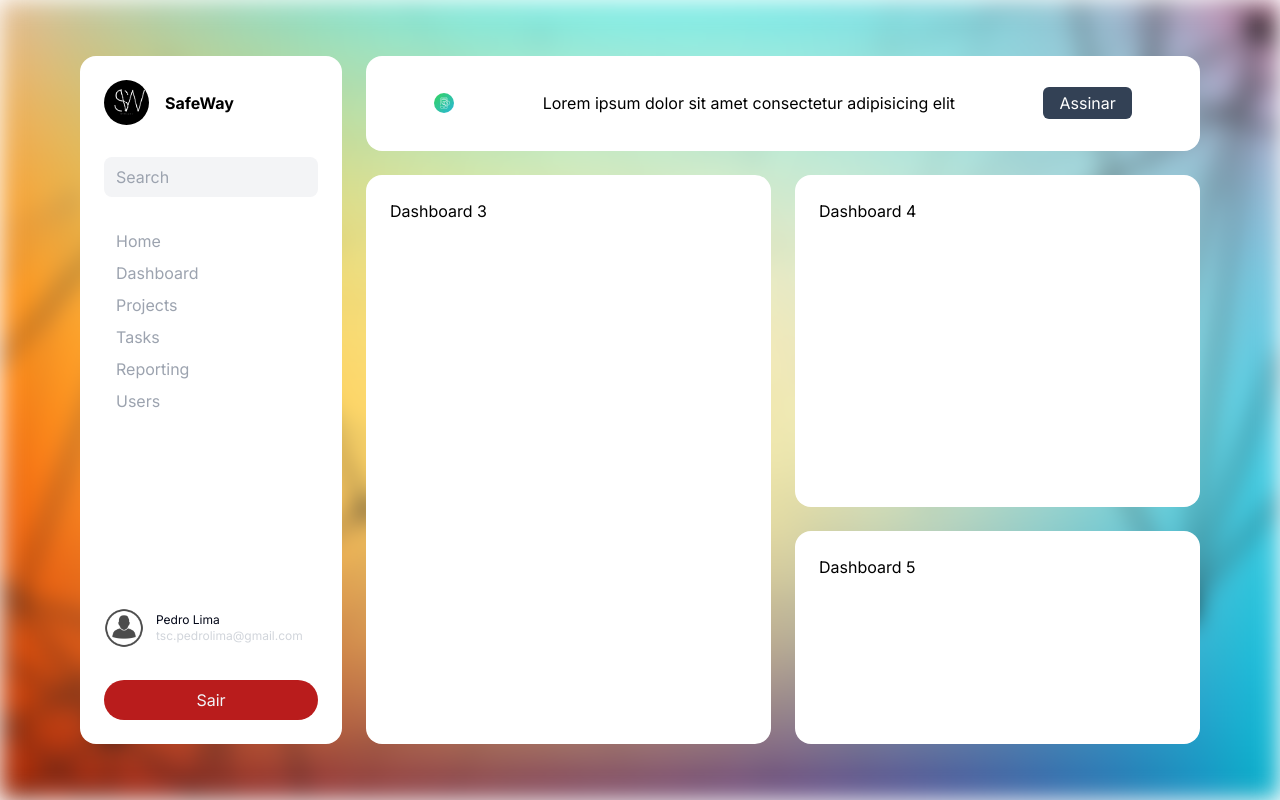
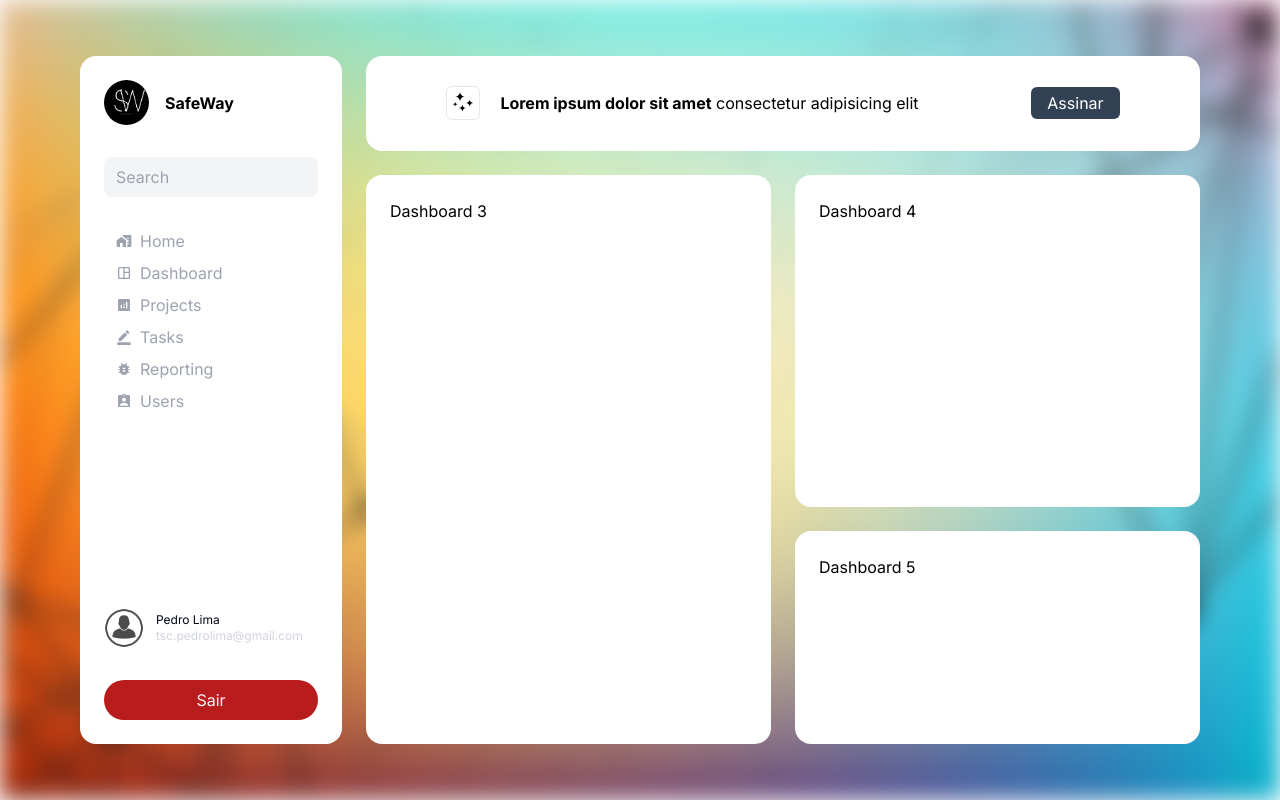
Before and after one commit to pedroalima/safeway, a Next.js app: page /dashboard in a window 1280 px wide. Built offline with nearby package versions, Linux system fonts and the light colour scheme.

Commit message:
style: add icons

```diff
--- a/package.json
+++ b/package.json
@@ -13,7 +13,8 @@
     "js-cookie": "^3.0.5",
     "next": "14.0.4",
     "react": "^18",
-    "react-dom": "^18"
+    "react-dom": "^18",
+    "react-icons": "^4.12.0"
   },
   "devDependencies": {
     "@types/js-cookie": "^3.0.6",
--- a/src/app/(private)/dashboard/page.tsx
+++ b/src/app/(private)/dashboard/page.tsx
@@ -3,14 +3,40 @@ import Image from "next/image";
 import Link from "next/link";
 import cookie from "js-cookie";
 import { useRouter } from "next/navigation";
+import { WiStars } from "react-icons/wi";
+import { MdOutlineSpaceDashboard, MdHomeWork, MdAnalytics, MdBorderColor, MdBugReport, MdAssignmentInd  } from "react-icons/md";
 
 const navLinks = [
-  "Home",
-  "Dashboard",
-  "Projects",
-  "Tasks",
-  "Reporting",
-  "Users"
+  {
+    title: "Home",
+    slug: "/",
+    icon: <MdHomeWork />
+  },
+  {
+    title: "Dashboard",
+    slug: "/dashboard",
+    icon: <MdOutlineSpaceDashboard />
+  },
+  {
+    title: "Projects",
+    slug: "/",
+    icon: <MdAnalytics  />
+  },
+  {
+    title: "Tasks",
+    slug: "/",
+    icon: <MdBorderColor  />
+  },
+  {
+    title: "Reporting",
+    slug: "/",
+    icon: <MdBugReport   />
+  },
+  {
+    title: "Users",
+    slug: "/",
+    icon: <MdAssignmentInd  />
+  }
 ];
 
 export default function Dashboard() {
@@ -49,7 +75,7 @@ export default function Dashboard() {
           </div>
           <div className="px-3 flex flex-col gap-2">
             {navLinks.map((link, i) => (
-              <Link href="/" key={i} className="text-gray-400 hover:text-slate-950 hover:font-bold">{link}</Link>
+              <Link href={`${link.slug}`} key={i} className="text-gray-400 hover:text-slate-950 hover:font-bold flex items-center gap-2">{link.icon} {link.title}</Link>
             ))}
           </div>
           <div className="mt-auto flex justify-start items-center gap-3">
@@ -72,15 +98,15 @@ export default function Dashboard() {
         </div>
 
         <div className="bg-white col-start-3 col-end-9 row-start-1 row-end-2 rounded-2xl p-6 flex justify-around items-center">
-          <Image
-            src="/icon-budgeting.svg"
-            width="20"
-            height="20"
-            alt="Icon"
-          />
-          <span>Lorem ipsum dolor sit amet consectetur adipisicing elit</span>
+          <div className="flex items-center gap-5">
+            <div className="border rounded-md">
+              <WiStars size="2rem" />
+            </div>
+            <span><strong>Lorem ipsum dolor sit amet</strong> consectetur adipisicing elit</span>
+          </div>
           <button className="bg-slate-700 hover:bg-slate-800 text-white rounded-md px-4 py-1">Assinar</button>
         </div>
+
         <div className="bg-white col-start-3 col-end-6 row-start-2 row-end-7 rounded-2xl p-6">
 
           <h1>Dashboard 3</h1>
--- a/src/app/globals.css
+++ b/src/app/globals.css
@@ -2,7 +2,7 @@
 @tailwind components;
 @tailwind utilities;
 
-body {
+* {
   margin: 0;
   padding: 0;
   box-sizing: border-box;
--- a/src/app/page.tsx
+++ b/src/app/page.tsx
@@ -15,7 +15,7 @@ export default function Home() {
   };
 
   return (
-    <main className="min-w-full h-screen flex justify-center items-center">
+    <div className="min-w-full h-screen flex justify-center items-center">
       <div className="sm:hidden -z-0 fixed w-full h-full">
         <Image
           src="/bg-2.jpg"
@@ -67,6 +67,6 @@ export default function Home() {
           </form>
         </div>
       </section>
-    </main>
+    </div>
   );
 }
```
Also changed, not shown: 1 other file (tests, documents, lock files or other folders).
